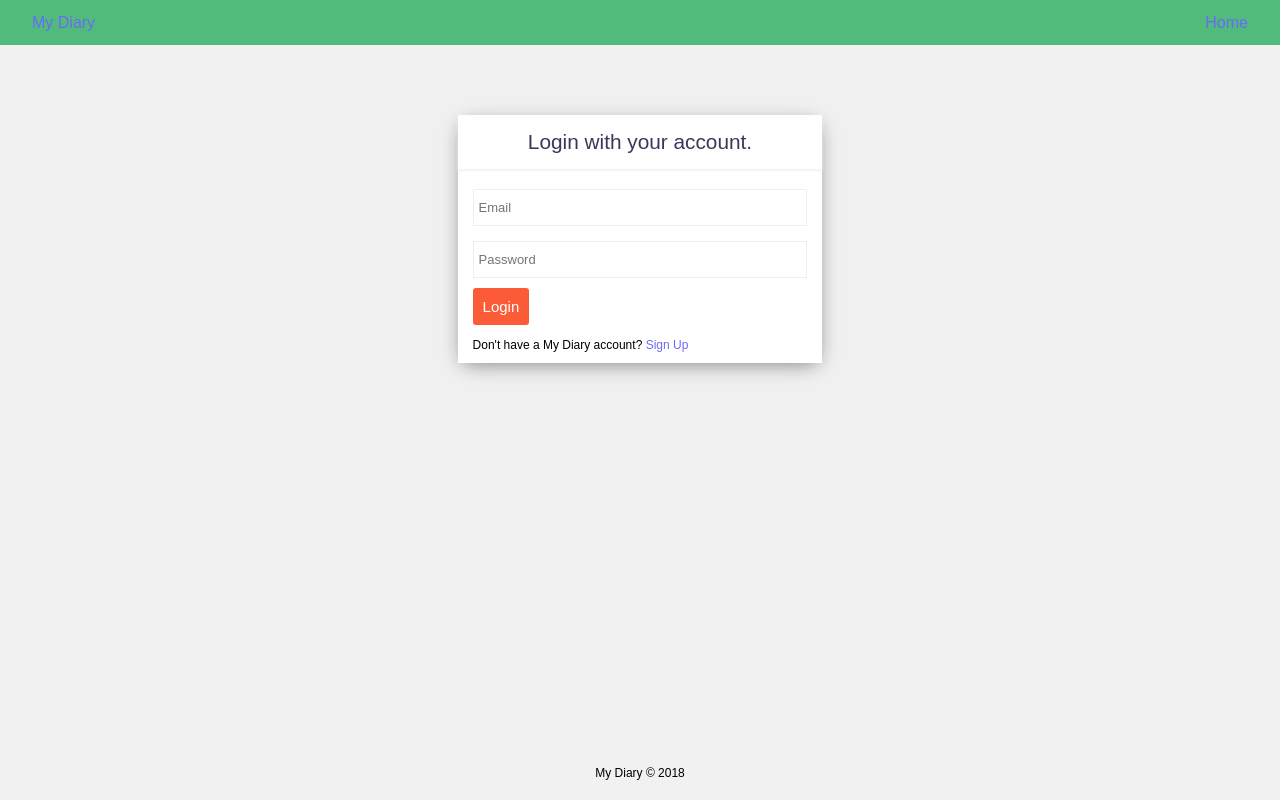
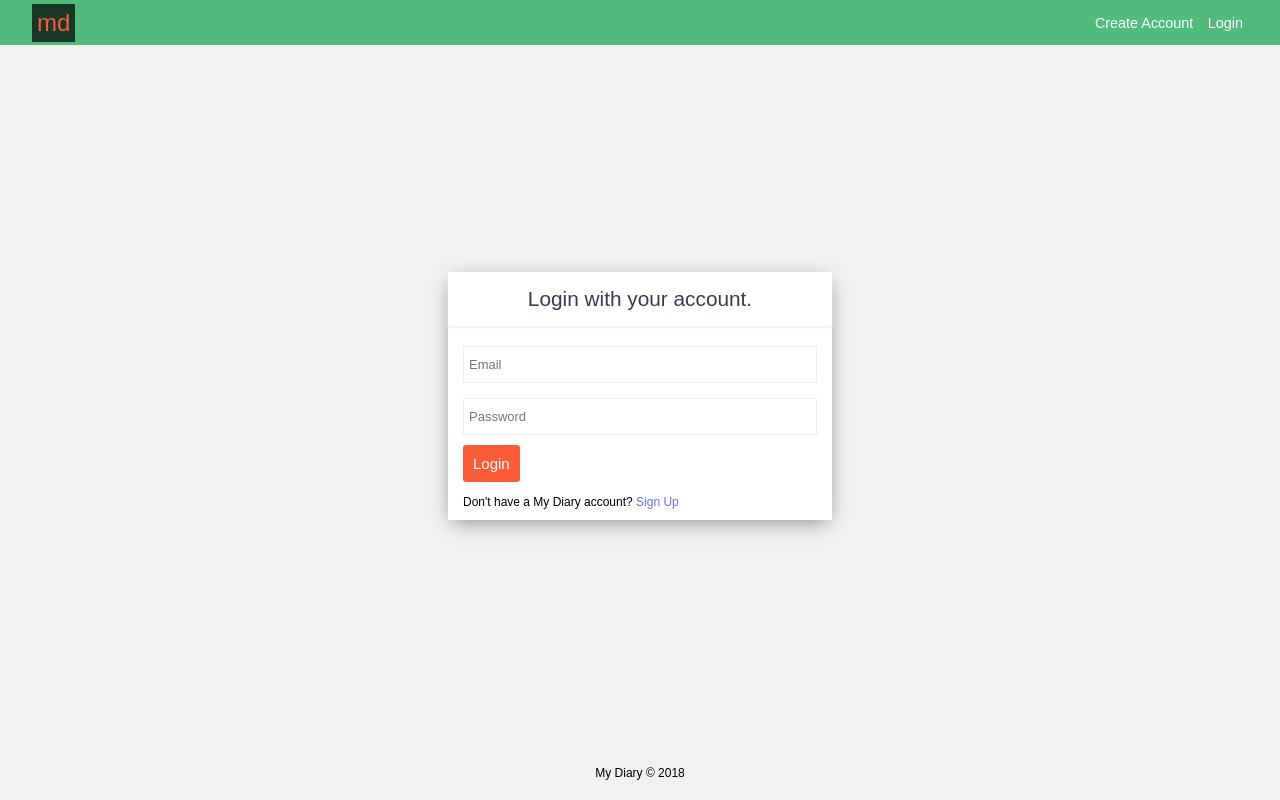
Before and after one commit to jesseinit/my-diary, a website: page client/login.html in a window 1280 px wide. Drawn offline with Linux system fonts and the light colour scheme.

Commit message:
Update Login UI

```diff
--- a/client/css/styles.css
+++ b/client/css/styles.css
@@ -250,14 +250,22 @@ img {
 }
 
 /* FORM STYLES */
+.form__wrapper {
+  width: 100%;
+  display: flex;
+  justify-content: center;
+  align-items: center;
+  height: 100%;
+}
+
 .form {
-  margin-top: 70px;
-  margin-left: auto;
-  margin-right: auto;
+  display: flex;
+  justify-content: center;
   width: 100%;
   background: #fff;
   box-shadow: 0 5px 20px -5px rgba(0, 0, 0, 0.5);
   transition: width 1s ease;
+  flex-direction: column;
 }
 .form__header {
   margin-bottom: 15px;
--- a/client/login.html
+++ b/client/login.html
@@ -1,5 +1,6 @@
 <!DOCTYPE html>
 <html lang="en">
+
 <head>
   <meta charset="UTF-8">
   <meta name="viewport" content="width=device-width, initial-scale=1.0">
@@ -9,20 +10,25 @@
 </head>
 
 <body class="is__gradient">
-
   <header class="header">
-      <nav class="nav container">
-        <a href="./" class="nav-logo">My Diary</a>
-        <ul>
-          <li class="nav-menu-item">
-            <a href="./">Home</a>
+    <div class="container">
+      <nav class="nav">
+        <a href="./" class="nav__logo">md</a>
+        <ul class="nav__menu">
+          <li class="menu__item">
+            <a href="./register.html">Create Account</a>
+          </li>
+          <li class="menu__item">
+            <a href="./login.html">Login</a>
           </li>
         </ul>
       </nav>
+    </div>
   </header>
 
-    <main class="main container">
-      <section class="form">
+  <main class="main">
+    <section class="form__wrapper">
+      <div class="form">
         <p class="form__header">Login with your account.</p>
         <form id="login-form" class="form__login">
           <ul class="error-container"></ul>
@@ -39,6 +45,7 @@
             <a href="./register.html">Sign Up</a>
           </span>
         </form>
+      </div>
     </section>
   </main>
 
```
Also changed, not shown: 1 other file. Lines whose indentation alone changed are shown as unchanged.
